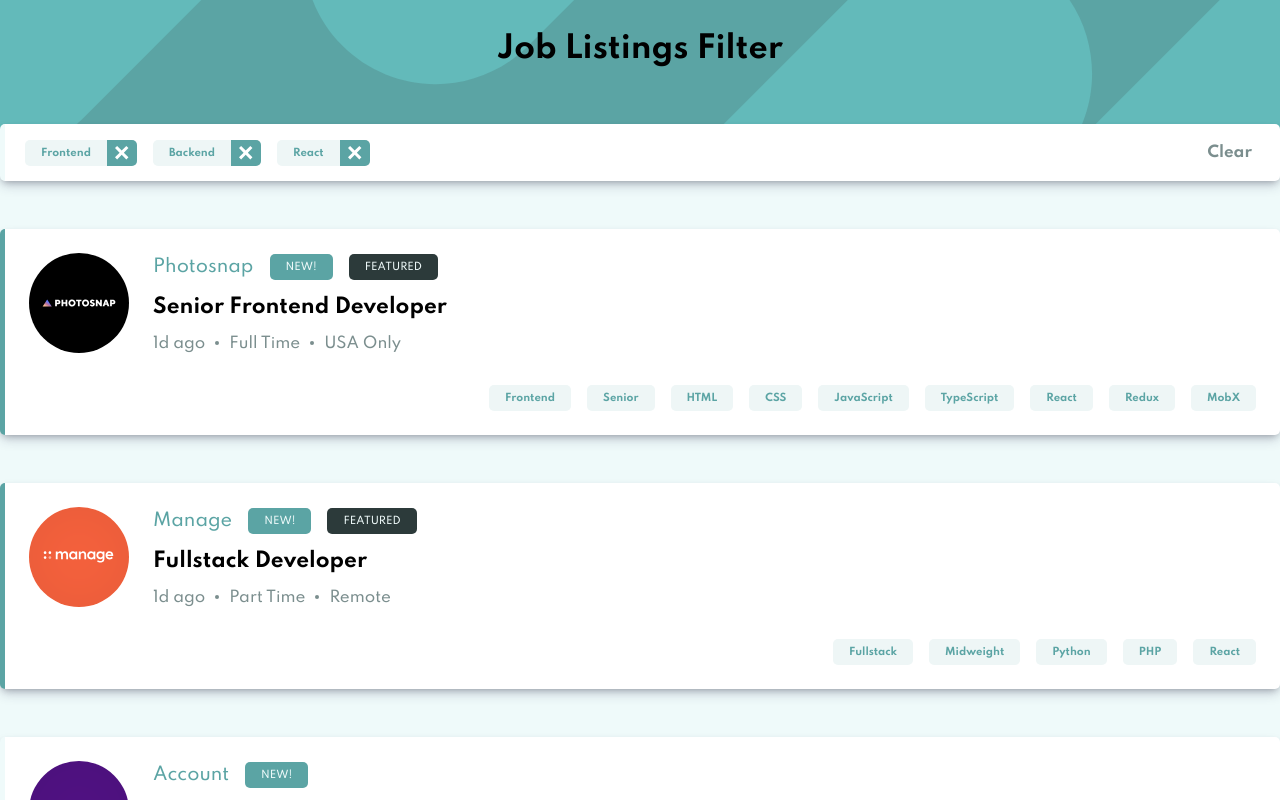
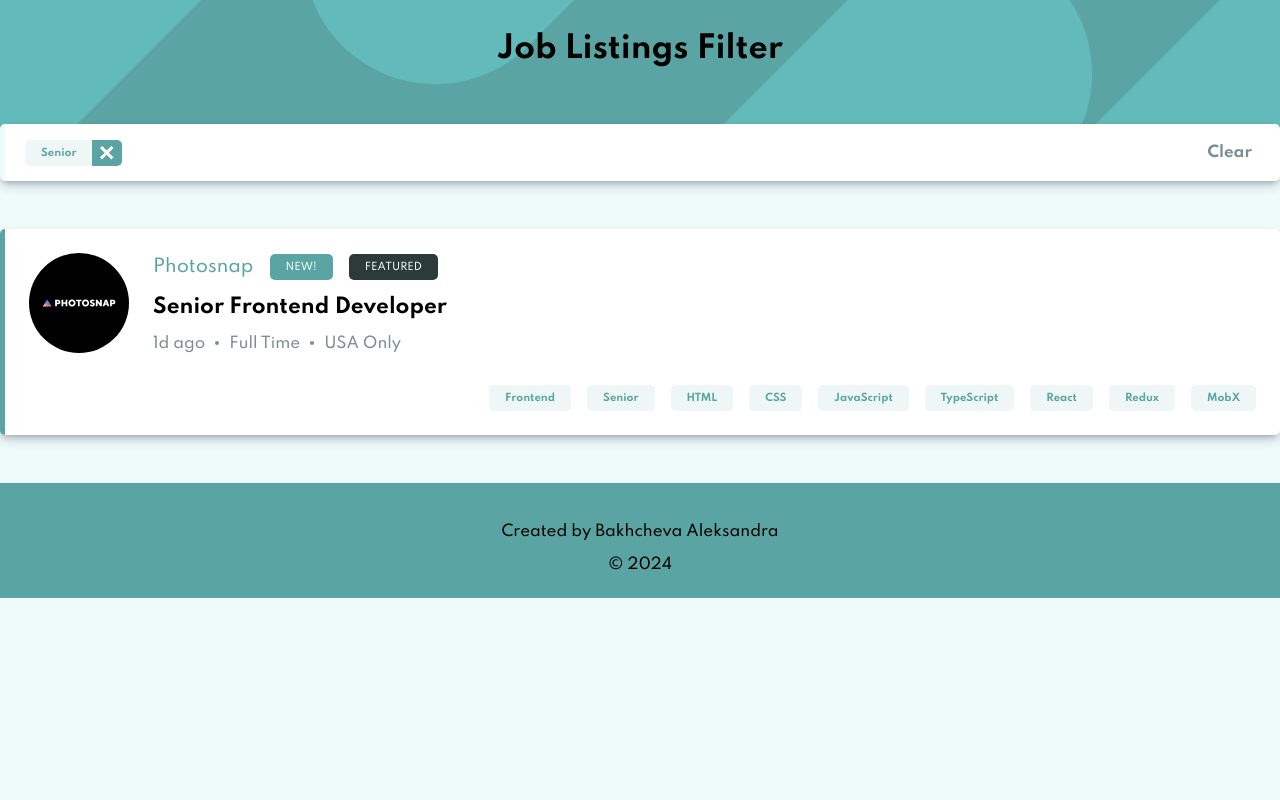
Before and after one commit to AleksandraBakhcheva/dashboard_vite-app, a React (Vite) app: page / in a window 1280 px wide. Both pictures are taken after a click on the element "Senior". Shown: the top 800 px of the page. Built offline with nearby package versions, Linux system fonts and the light colour scheme.

Commit message:
add state to components

```diff
--- a/src/components/FilterPanel/FilterPanel.tsx
+++ b/src/components/FilterPanel/FilterPanel.tsx
@@ -1,18 +1,42 @@
 import styles from "./FilterPanel.module.css";
+import { useSelector, useDispatch } from "react-redux";
+import { selectFilters } from "../../store/filters/filterSelectors.js";
+import {
+  removeFilter,
+  clearFilter,
+} from "../../store/filters/filterActions.js";
 import { Badge } from "../../UI/Badge/Badge.js";
 import { Card } from "../../UI/Card/Card.js";
 import { Stack } from "../../UI/Stack/Stack.js";
 
 export const FilterPanel = () => {
+  const currentFilters = useSelector(selectFilters);
+  const dispatch = useDispatch();
+
+  if (currentFilters.length === 0) {
+    return null;
+  }
+
   return (
     <Card>
       <div className={styles.filterPanel}>
         <Stack>
-          <Badge variant="clearable">Frontend</Badge>
-          <Badge variant="clearable">Backend</Badge>
-          <Badge variant="clearable">React</Badge>
+          {currentFilters.map((filter) => (
+            <Badge
+              key={filter}
+              variant="clearable"
+              onClear={() => dispatch(removeFilter(filter))}
+            >
+              {filter}
+            </Badge>
+          ))}
         </Stack>
-        <button className={styles.filterPanel_link}>Clear</button>
+        <button
+          className={styles.filterPanel_link}
+          onClick={() => dispatch(clearFilter)}
+        >
+          Clear
+        </button>
       </div>
     </Card>
   );
--- a/src/components/JobList/JobList.tsx
+++ b/src/components/JobList/JobList.tsx
@@ -1,12 +1,38 @@
 import styles from "./JobList.module.css";
-import data from "../../mock/data.json";
+import { useSelector, useDispatch } from "react-redux";
+import { selectVisiblePositions } from "../../store/positions/positionSelectors.js";
+import { selectFilters } from "../../store/filters/filterSelectors.js";
+import { addFilter } from "../../store/filters/filterActions.js";
 import { JobPosition } from "../JobPosition/JobPosition.js";
+import { JobPositionProps } from "../../utils/types.js";
 
 export const JobList = () => {
+  const dispatch = useDispatch();
+  const currentFilters: string[] = useSelector(selectFilters);
+
+  const positions = useSelector(
+    (state: {
+      positions: {
+        role: string;
+        level: string;
+        languages: string[];
+        tools: string[];
+      }[];
+    }) => selectVisiblePositions(state, currentFilters)
+  );
+
+  const handleAddFilter = (filter: string) => {
+    dispatch(addFilter(filter));
+  };
+
   return (
     <div className={styles.jobList}>
-      {data.map((item) => (
-        <JobPosition key={item.id} {...item} />
+      {positions.map((item: JobPositionProps) => (
+        <JobPosition
+          key={item.id}
+          handleAddFilter={handleAddFilter}
+          {...item}
+        />
       ))}
     </div>
   );
```
